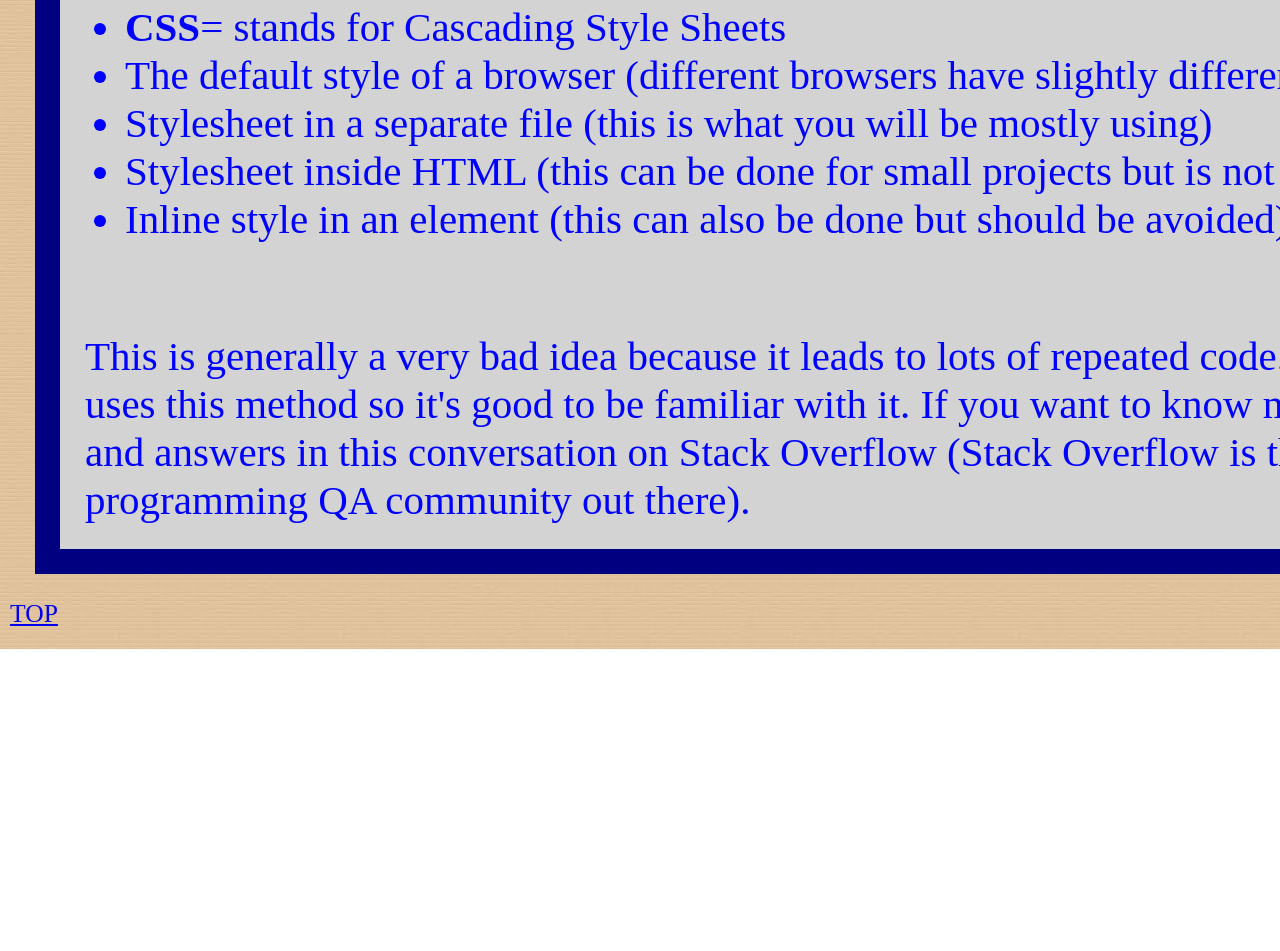
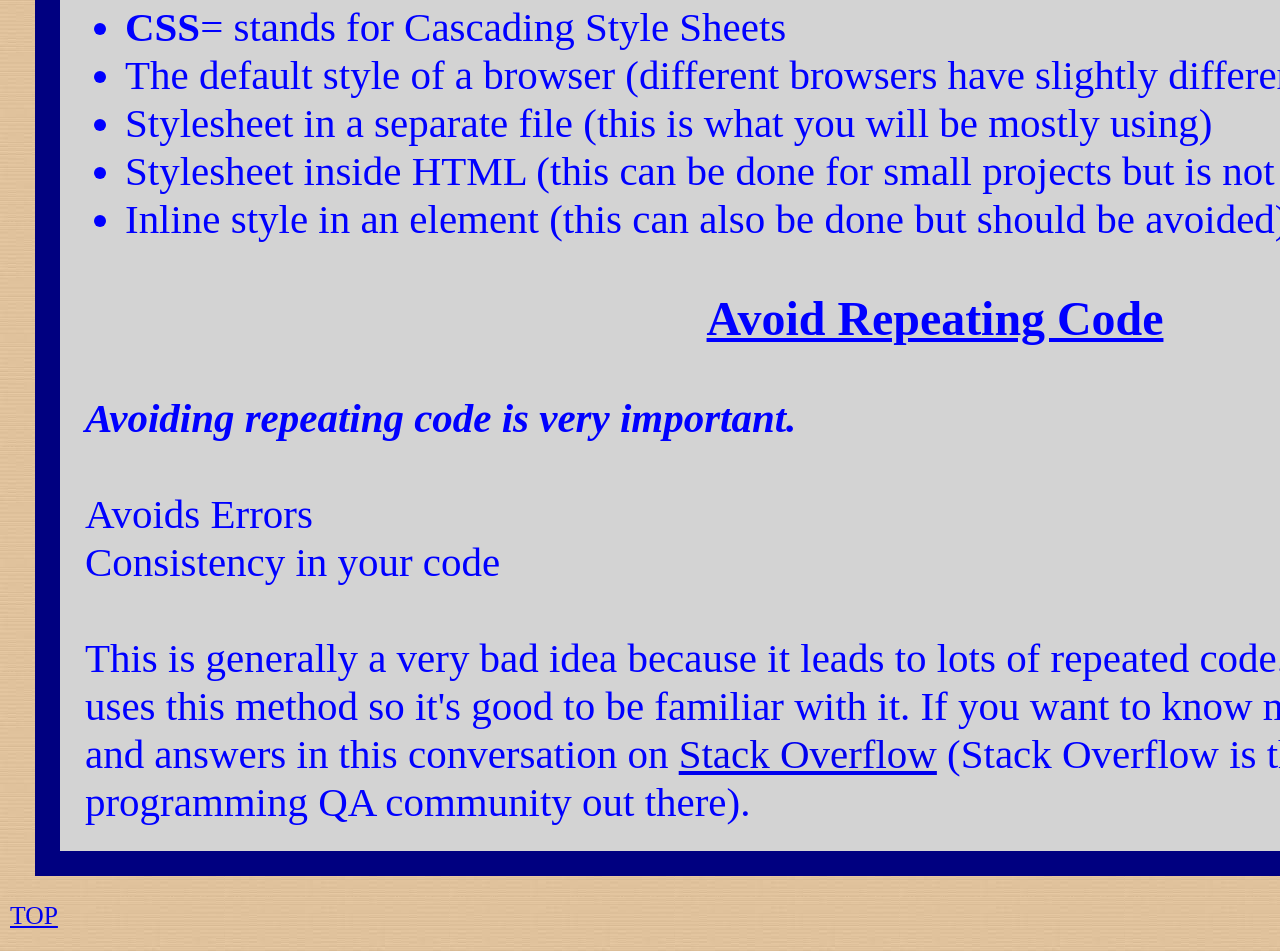
Before and after one commit to tynesha14/make-a-web-page, a plain HTML site: page ClassNotes/index.html in a window 1280 px wide. Shown: the part 2928-3879 px from the top of the page. Before the commit the page ends 3577 px from the top, so only its background shows below. Drawn offline with Linux system fonts and the light colour scheme.

Commit message:
Update index.html

```diff
--- a/ClassNotes/index.html
+++ b/ClassNotes/index.html
@@ -103,7 +103,7 @@
 						</tr>
 					</table>
 
-<!--Divide between Lesson 1 and Lesson 2 -->
+
 
 					<div>
 						<h1 id= "lesson2">Lesson 2: Creating a Structure Document with HTML</h1>
@@ -126,7 +126,7 @@
 					</div>
 
 
-<!--Divide between Lesson 2 and Lesson 3-->
+
 
 						<h1 id="lesson3">Lesson 3: Adding CSS Syle to HTML Structure</h1>
 							<div class="lesson">
@@ -138,7 +138,15 @@
 									<li>Stylesheet inside HTML (this can be done for small projects but is not ideal)</li>
 									<li>Inline style in an element (this can also be done but should be avoided)</li>
 								</ul>
-								<br>This is generally a very bad idea because it leads to lots of repeated code. But you may see code that uses this method so it's good to be familiar with it. If you want to know more, check out the question and answers in this conversation on Stack Overflow (Stack Overflow is the most widely used programming QA community out there).
+
+								<h3>Avoid Repeating Code</h3>
+
+								<b><em>Avoiding repeating code is very important.</em></b>
+
+										<br><br>Avoids Errors
+										<br>Consistency in your code<br>
+
+								<br>This is generally a very bad idea because it leads to lots of repeated code. But you may see code that uses this method so it's good to be familiar with it. If you want to know more, check out the question and answers in this conversation on  <a href="http://stackoverflow.com/">Stack Overflow</a> (Stack Overflow is the most widely used programming QA community out there).
 
 
 							</div>
```
